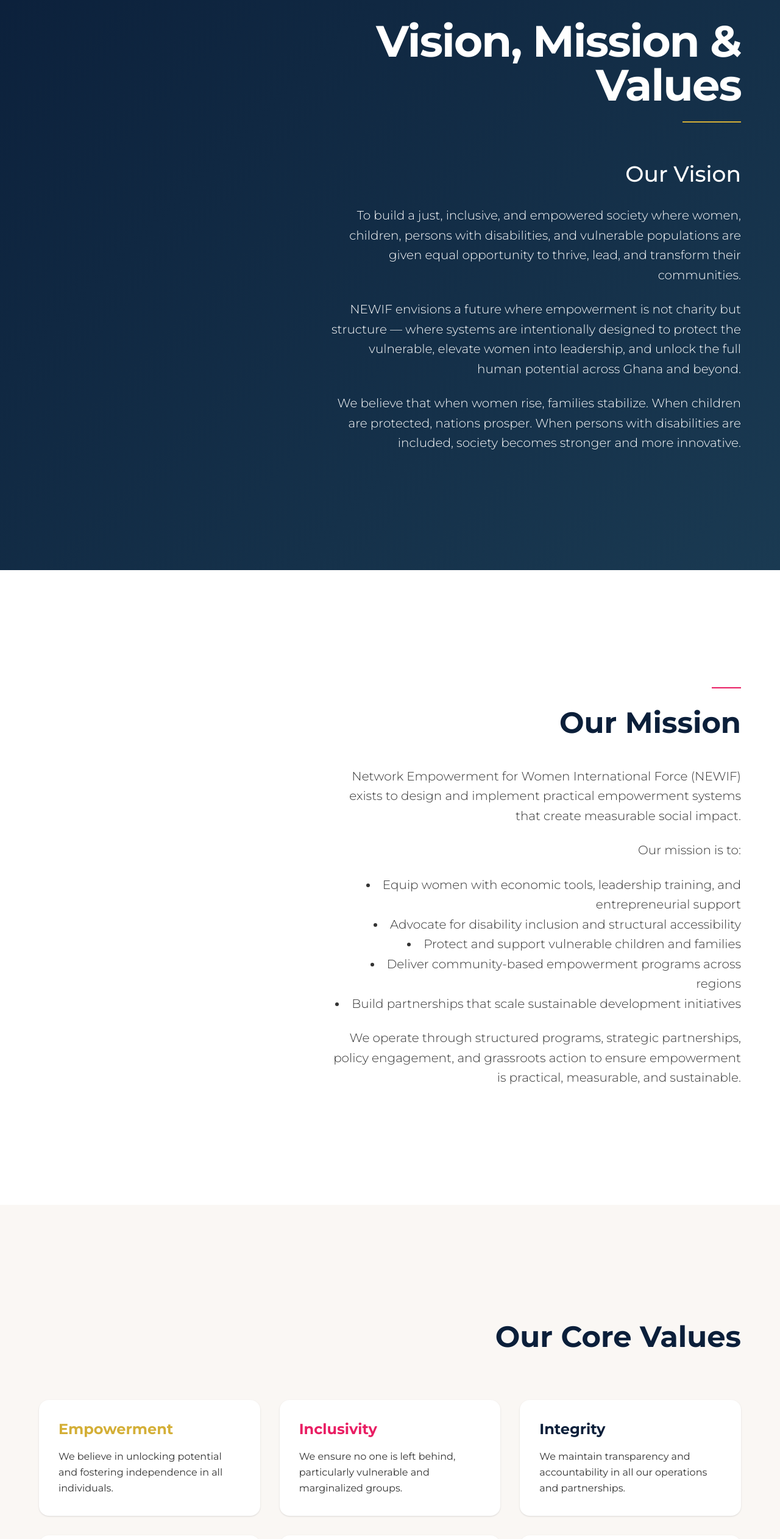
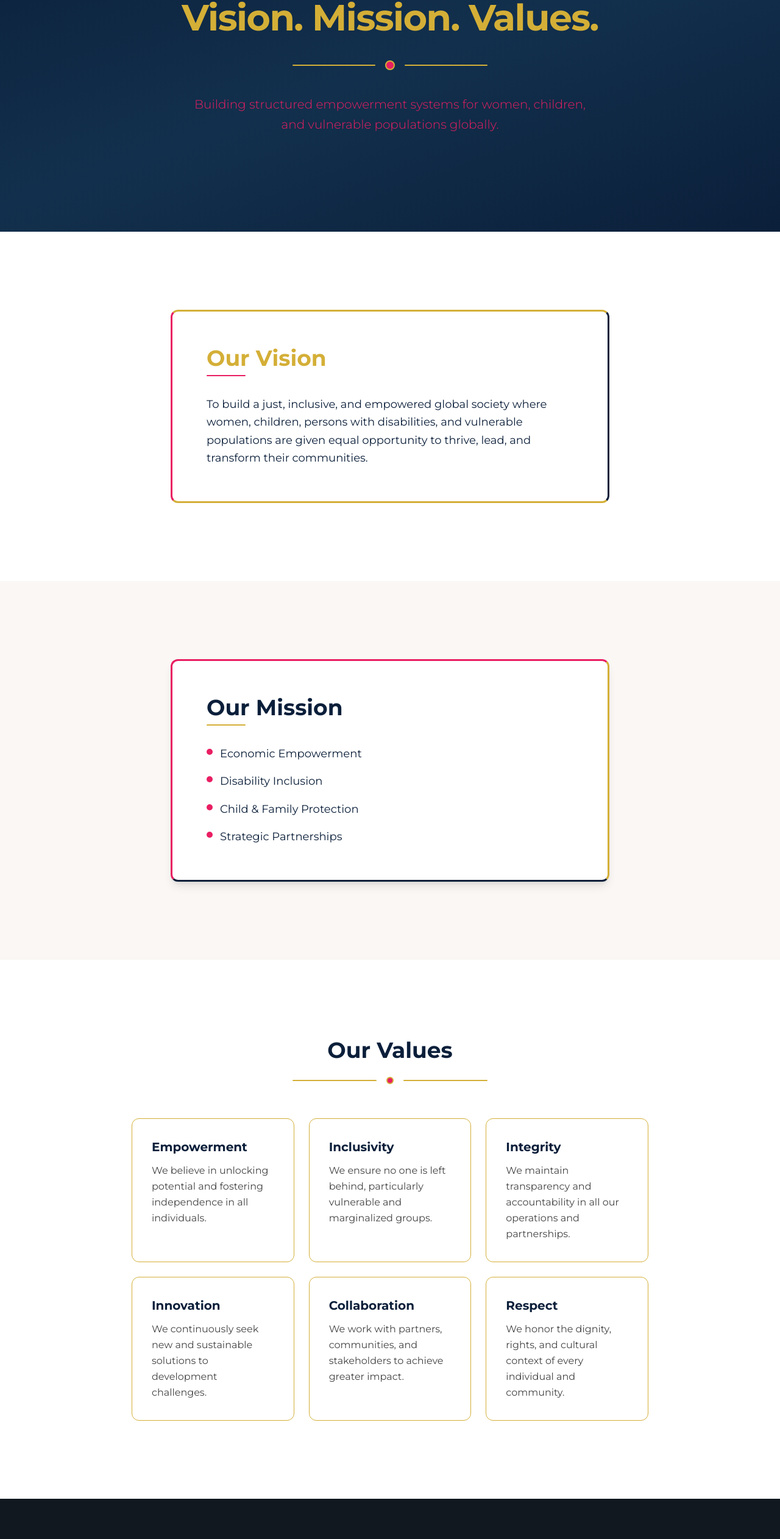
Before and after one commit to graysonzoey1-ctrl/newif, a Next.js app: page /vision-mission-values in a window 1280 px wide. Shown: the part 161-2685 px from the top of the page at 61% size. Built offline with nearby package versions, Linux system fonts and the light colour scheme.

Commit message:
feat: redesign Vision, Mission & Values page for premium NGO
Use NEWIF's brand palette and introduce premium design elements.

```diff
--- a/app/vision-mission-values/page.tsx
+++ b/app/vision-mission-values/page.tsx
@@ -1,103 +1,218 @@
 'use client';
 
+/* ── Brand Palette ──────────────────────────────────────── */
+const NAVY  = '#0B1F3A';
+const GOLD  = '#D4AF37';
+const PINK  = '#E91E63';
+const WHITE = '#FFFFFF';
+const LIGHT = '#FAF7F4';
+
+/* ── Decorative Divider: gold line – pink circle – gold line ── */
+function GoldPinkDivider({ size = 'large' }: { size?: 'large' | 'small' }) {
+  const lineH   = size === 'large' ? 'h-[2px]' : 'h-[1.5px]';
+  const circleW = size === 'large' ? 'w-4 h-4' : 'w-3 h-3';
+
+  return (
+    <div className="flex items-center justify-center gap-4 w-full max-w-xs mx-auto">
+      <span className={`flex-1 ${lineH} rounded-full`} style={{ backgroundColor: GOLD }} />
+      <span
+        className={`${circleW} shrink-0 rounded-full`}
+        style={{ backgroundColor: PINK, border: `2px solid ${GOLD}` }}
+      />
+      <span className={`flex-1 ${lineH} rounded-full`} style={{ backgroundColor: GOLD }} />
+    </div>
+  );
+}
+
+/* ── Mission Bullet Item ─────────────────────────────────── */
+function MissionBullet({ text }: { text: string }) {
+  return (
+    <li className="flex items-start gap-3">
+      <span
+        className="mt-1.5 w-2.5 h-2.5 shrink-0 rounded-full"
+        style={{ backgroundColor: PINK }}
+      />
+      <span className="text-base md:text-lg leading-relaxed" style={{ color: NAVY }}>
+        {text}
+      </span>
+    </li>
+  );
+}
+
+/* ── Value Card ──────────────────────────────────────────── */
+function ValueCard({
+  title,
+  description,
+}: {
+  title: string;
+  description: string;
+}) {
+  return (
+    <div
+      className="rounded-xl p-8 transition-shadow duration-300 hover:shadow-[0_0_24px_rgba(233,30,99,0.15)]"
+      style={{
+        border: `1.5px solid ${GOLD}`,
+        backgroundColor: WHITE,
+      }}
+    >
+      <h3 className="text-xl font-bold mb-3" style={{ color: NAVY }}>
+        {title}
+      </h3>
+      <p className="text-base leading-relaxed" style={{ color: '#444' }}>
+        {description}
+      </p>
+    </div>
+  );
+}
+
+/* ── Page ─────────────────────────────────────────────────── */
 export default function VisionMissionValues() {
   const values = [
-    { title: 'Empowerment', desc: 'We believe in unlocking potential and fostering independence in all individuals.', color: '#D4AF37' },
-    { title: 'Inclusivity', desc: 'We ensure no one is left behind, particularly vulnerable and marginalized groups.', color: '#E91E63' },
-    { title: 'Integrity', desc: 'We maintain transparency and accountability in all our operations and partnerships.', color: '#0B1F3A' },
-    { title: 'Innovation', desc: 'We continuously seek new and sustainable solutions to development challenges.', color: '#D4AF37' },
-    { title: 'Collaboration', desc: 'We work with partners, communities, and stakeholders to achieve greater impact.', color: '#E91E63' },
-    { title: 'Respect', desc: 'We honor the dignity, rights, and cultural context of every individual and community.', color: '#0B1F3A' },
+    {
+      title: 'Empowerment',
+      description:
+        'We believe in unlocking potential and fostering independence in all individuals.',
+    },
+    {
+      title: 'Inclusivity',
+      description:
+        'We ensure no one is left behind, particularly vulnerable and marginalized groups.',
+    },
+    {
+      title: 'Integrity',
+      description:
+        'We maintain transparency and accountability in all our operations and partnerships.',
+    },
+    {
+      title: 'Innovation',
+      description:
+        'We continuously seek new and sustainable solutions to development challenges.',
+    },
+    {
+      title: 'Collaboration',
+      description:
+        'We work with partners, communities, and stakeholders to achieve greater impact.',
+    },
+    {
+      title: 'Respect',
+      description:
+        'We honor the dignity, rights, and cultural context of every individual and community.',
+    },
+  ];
+
+  const missionPillars = [
+    'Economic Empowerment',
+    'Disability Inclusion',
+    'Child & Family Protection',
+    'Strategic Partnerships',
   ];
 
   return (
     <main className="min-h-screen">
-      {/* HERO SECTION - Deep Navy to Royal Blue Gradient */}
-      <section className="py-32 md:py-48" style={{ background: 'linear-gradient(135deg, #0B1F3A 0%, #1a3a52 100%)' }}>
-        <div className="container mx-auto px-4 sm:px-6 lg:px-8">
-          <div className="max-w-6xl mx-auto">
-            <div className="flex flex-col items-end text-right">
-              <h1 className="text-6xl md:text-7xl font-bold text-white mb-6 tracking-tight max-w-3xl">
-                Vision, Mission & Values
+      {/* ─── SECTION 1 – HERO HEADER ─────────────────────── */}
+      <section
+        className="py-28 md:py-40"
+        style={{
+          background: `linear-gradient(160deg, ${NAVY} 0%, #12304d 50%, ${NAVY} 100%)`,
+        }}
+      >
+        <div className="mx-auto max-w-3xl px-6 text-center">
+          <h1
+            className="text-4xl md:text-6xl font-bold tracking-tight mb-10"
+            style={{ color: GOLD }}
+          >
+            {'Vision. Mission. Values.'}
           </h1>
-              <div className="w-24 h-0.5 mb-16" style={{ backgroundColor: '#D4AF37' }} />
 
-              <div className="max-w-2xl">
-                <h2 className="text-3xl md:text-4xl font-medium text-white mb-8">
+          {/* Decorative divider */}
+          <div className="mb-10">
+            <GoldPinkDivider size="large" />
+          </div>
+
+          <p
+            className="text-lg md:text-xl font-light leading-relaxed max-w-2xl mx-auto"
+            style={{ color: PINK }}
+          >
+            {'Building structured empowerment systems for women, children, and vulnerable populations globally.'}
+          </p>
+        </div>
+      </section>
+
+      {/* ─── SECTION 2 – VISION BOX ─────────────────────── */}
+      <section className="py-24 md:py-32" style={{ backgroundColor: WHITE }}>
+        <div className="mx-auto max-w-3xl px-6">
+          <div
+            className="rounded-xl p-10 md:p-14"
+            style={{
+              borderTop: `3px solid ${GOLD}`,
+              borderBottom: `3px solid ${GOLD}`,
+              borderLeft: `3px solid ${PINK}`,
+              borderRight: `3px solid ${NAVY}`,
+            }}
+          >
+            <h2 className="text-3xl md:text-4xl font-bold mb-2" style={{ color: GOLD }}>
               Our Vision
             </h2>
-                <p className="text-lg md:text-xl text-white leading-relaxed font-light mb-6">
-                  {'To build a just, inclusive, and empowered society where women, children, persons with disabilities, and vulnerable populations are given equal opportunity to thrive, lead, and transform their communities.'}
+            <span
+              className="block w-16 h-[2px] rounded-full mb-8"
+              style={{ backgroundColor: PINK }}
+            />
+
+            <p className="text-base md:text-lg leading-relaxed" style={{ color: NAVY }}>
+              {'To build a just, inclusive, and empowered global society where women, children, persons with disabilities, and vulnerable populations are given equal opportunity to thrive, lead, and transform their communities.'}
             </p>
-                <p className="text-lg md:text-xl text-white leading-relaxed font-light mb-6">
-                  {'NEWIF envisions a future where empowerment is not charity but structure \u2014 where systems are intentionally designed to protect the vulnerable, elevate women into leadership, and unlock the full human potential across Ghana and beyond.'}
-                </p>
-                <p className="text-lg md:text-xl text-white leading-relaxed font-light">
-                  {'We believe that when women rise, families stabilize. When children are protected, nations prosper. When persons with disabilities are included, society becomes stronger and more innovative.'}
-                </p>
-              </div>
-            </div>
           </div>
         </div>
       </section>
 
-      {/* MISSION SECTION - Clean White Background */}
-      <section className="py-32 md:py-48 bg-white">
-        <div className="container mx-auto px-4 sm:px-6 lg:px-8">
-          <div className="max-w-6xl mx-auto">
-            <div className="flex flex-col items-end text-right">
-              <div className="w-12 h-0.5 mb-8" style={{ backgroundColor: '#E91E63' }} />
-              <h2 className="text-5xl md:text-5xl font-bold mb-12 max-w-2xl" style={{ color: '#0B1F3A' }}>
+      {/* ─── SECTION 3 – MISSION BOX ────────────────────── */}
+      <section className="py-24 md:py-32" style={{ backgroundColor: LIGHT }}>
+        <div className="mx-auto max-w-3xl px-6">
+          <div
+            className="rounded-xl p-10 md:p-14 shadow-lg"
+            style={{
+              borderTop: `3px solid ${PINK}`,
+              borderBottom: `3px solid ${NAVY}`,
+              borderLeft: `3px solid ${PINK}`,
+              borderRight: `3px solid ${GOLD}`,
+              backgroundColor: WHITE,
+            }}
+          >
+            <h2 className="text-3xl md:text-4xl font-bold mb-2" style={{ color: NAVY }}>
               Our Mission
             </h2>
-              <p className="text-lg md:text-xl leading-relaxed font-light max-w-2xl mb-6" style={{ color: '#333333' }}>
-                {'Network Empowerment for Women International Force (NEWIF) exists to design and implement practical empowerment systems that create measurable social impact.'}
-              </p>
-              <p className="text-lg md:text-xl leading-relaxed font-light max-w-2xl mb-6" style={{ color: '#333333' }}>
-                {'Our mission is to:'}
-              </p>
-              <ul className="text-lg md:text-xl leading-relaxed font-light max-w-2xl mb-6 list-disc list-inside text-right" style={{ color: '#333333' }}>
-                <li>{'Equip women with economic tools, leadership training, and entrepreneurial support'}</li>
-                <li>{'Advocate for disability inclusion and structural accessibility'}</li>
-                <li>{'Protect and support vulnerable children and families'}</li>
-                <li>{'Deliver community-based empowerment programs across regions'}</li>
-                <li>{'Build partnerships that scale sustainable development initiatives'}</li>
+            <span
+              className="block w-16 h-[2px] rounded-full mb-8"
+              style={{ backgroundColor: GOLD }}
+            />
+
+            <ul className="flex flex-col gap-4">
+              {missionPillars.map((pillar, idx) => (
+                <MissionBullet key={`mission-${idx}`} text={pillar} />
+              ))}
             </ul>
-              <p className="text-lg md:text-xl leading-relaxed font-light max-w-2xl" style={{ color: '#333333' }}>
-                {'We operate through structured programs, strategic partnerships, policy engagement, and grassroots action to ensure empowerment is practical, measurable, and sustainable.'}
-              </p>
-            </div>
           </div>
         </div>
       </section>
 
-      {/* CORE VALUES SECTION - Light Cream Background */}
-      <section className="py-32 md:py-48" style={{ backgroundColor: '#FAF7F4' }}>
-        <div className="container mx-auto px-4 sm:px-6 lg:px-8">
-          <div className="max-w-6xl mx-auto">
-            <div className="mb-20">
-              <div className="flex flex-col items-end text-right mb-8">
-                <h2 className="text-5xl md:text-5xl font-bold" style={{ color: '#0B1F3A' }}>
-                  Our Core Values
+      {/* ─── SECTION 4 – VALUES ──────────────────────────── */}
+      <section className="py-24 md:py-32" style={{ backgroundColor: WHITE }}>
+        <div className="mx-auto max-w-4xl px-6">
+          <div className="text-center mb-14">
+            <h2 className="text-3xl md:text-4xl font-bold mb-6" style={{ color: NAVY }}>
+              Our Values
             </h2>
-              </div>
+            <GoldPinkDivider size="small" />
           </div>
 
-            <div className="grid grid-cols-1 md:grid-cols-3 gap-8">
+          <div className="grid grid-cols-1 sm:grid-cols-2 lg:grid-cols-3 gap-6">
             {values.map((value, i) => (
-                <div
-                  key={`${value.title}-${i}`}
-                  className="bg-white p-8 rounded-2xl shadow-sm hover:shadow-lg transition-shadow"
-                >
-                  <h3 className="text-2xl font-bold mb-4" style={{ color: value.color }}>
-                    {value.title}
-                  </h3>
-                  <p className="text-base leading-relaxed" style={{ color: '#333333' }}>
-                    {value.desc}
-                  </p>
-                </div>
+              <ValueCard
+                key={`value-${value.title}-${i}`}
+                title={value.title}
+                description={value.description}
+              />
             ))}
-            </div>
           </div>
         </div>
       </section>
```
Lines whose indentation alone changed are shown as unchanged.
